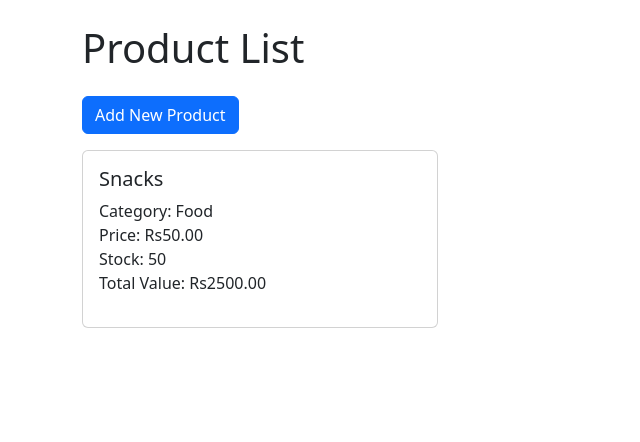
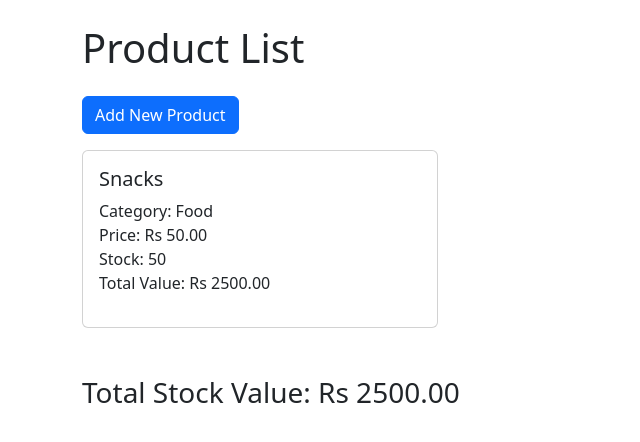
Before and after one commit to gokulcodeshere/Machine-Test, a Django app: page /products/ in a window 1280 px wide. Shown: the top 442 px of the page, without its empty margins (0-640 px from the left). Run offline with Django 5.2, Linux system fonts and the light colour scheme; data comes from the database, SQL or seed files in the repository.

Commit message:
Adding Total Stock Value feature

```diff
--- a/machinetest/products/templates/products/product_list.html
+++ b/machinetest/products/templates/products/product_list.html
@@ -17,14 +17,18 @@
                 <div class="card-body">
                     <h5 class="card-title">{{ product.name }}</h5>
                     <p class="card-text">Category: {{ product.category }} <br>
-                    Price: Rs{{ product.price }} <br>
+                    Price: Rs {{ product.price }} <br>
                     Stock: {{ product.stock }} <br>
-                    Total Value: Rs{{ product.find_total_value }}</p>
+                    Total Value: Rs {{ product.find_total_value }}</p>
                     </p>
                 </div>
             </div>
         </div>
         {% endfor %}
+    </div>
+
+    <div class="mt-4">
+        <h3>Total Stock Value: Rs {{ total_stock_value }}</h3>
 
 </body>
 </html>
--- a/machinetest/products/views.py
+++ b/machinetest/products/views.py
@@ -4,8 +4,8 @@ from .forms import ProductForm
 
 def product_list(request):
     products = Product.objects.all()
-    stock_value = sum([p.find_total_value() for p in products])
-    return render(request, 'products/product_list.html', {'products': products, 'stock_value': stock_value})
+    total_stock_value = sum([p.price * p.stock for p in products])
+    return render(request, 'products/product_list.html', {'products': products, 'total_stock_value': total_stock_value})
 
 def add_product(request):
     if request.method == 'POST':
```
